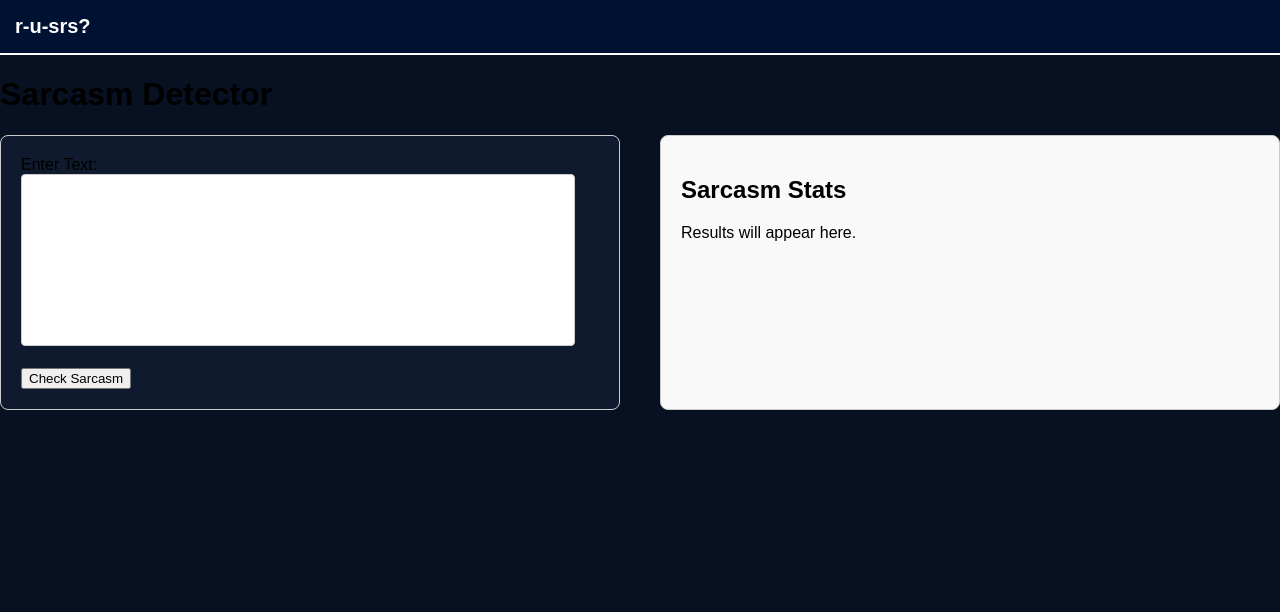
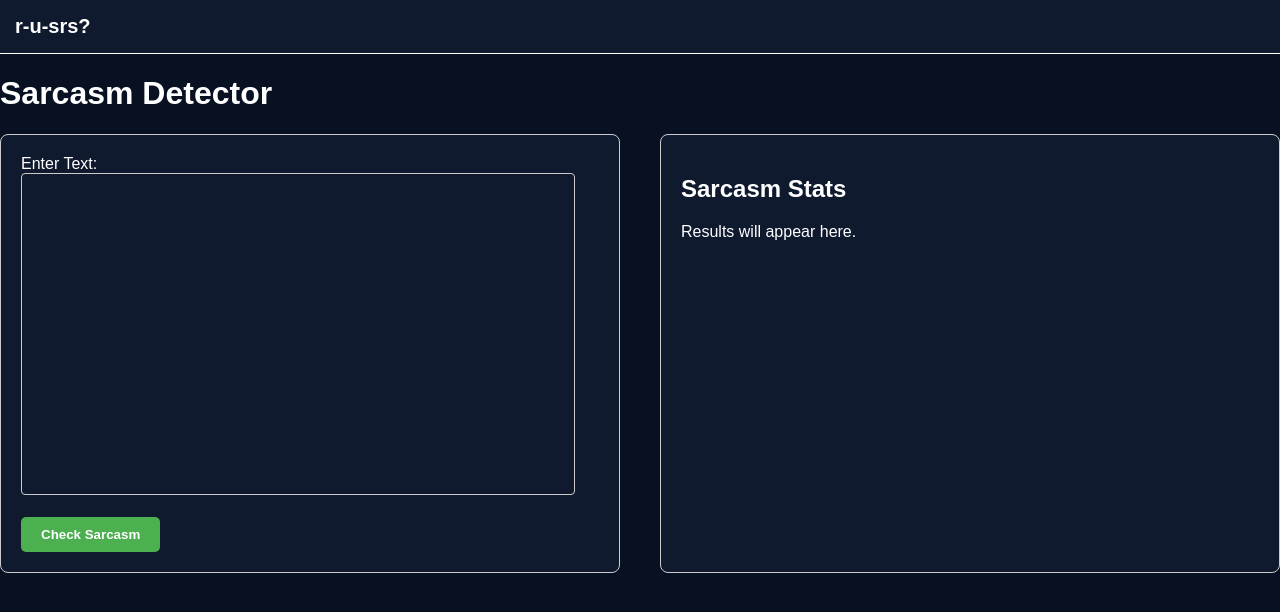
Before and after one commit to AquaGn0me/rusrs, a Flask app: page / in a window 1280 px wide. Shown: the top 612 px of the page. Run offline with Flask 3, Linux system fonts and the light colour scheme.

Commit message:
working on html

```diff
--- a/static/styles.css
+++ b/static/styles.css
@@ -6,16 +6,18 @@ body {
 }
 
 header {
-    background-color: #001232;
+    background-color: #0F1A2E;
     color: white;
     padding: 15px;
     margin: 0;
     text-align: left;
-    border-bottom: 2px solid white;
+    border-bottom: 1px solid white;
     font-size: 20px;
     font-weight: bold;
 }
-
+h1 {
+    color: white;
+}
 .container {
     display: flex; /* Use flexbox for layout */
     gap: 40px; /* Space between the two divs */
@@ -27,18 +29,33 @@ header {
     border: 1px solid #ccc;
     border-radius: 8px;
     background-color: #0F1A2E;
+    color: white;
 }
 
 textarea {
     width: 92%;
-    height: 150px;
+    height: 300px;
     padding: 10px;
     font-size: 16px;
+    background-color: #0F1A2E;
+    color: white;
     border: 1px solid #ccc;
     border-radius: 4px;
     resize: none;
 }
 
-.output-container {
-    background-color: #f9f9f9; /* Light background for the output */
+button {
+    border: none;
+    background-color: #4CAF50; /* Green background color */
+    padding: 10px 20px; /* Add horizontal padding */
+    color: white;
+    font-weight: bold;
+    text-align: center;
+    border-radius: 5px; /* Slightly less rounded corners */
+    cursor: pointer; /* Change cursor to pointer on hover */
+    transition: background-color 0.2s ease; /* Smooth transition for hover effect */
 }
+
+button:hover {
+    background-color: #39813c; /* Darker green on hover */
+}
--- a/templates/index.html
+++ b/templates/index.html
@@ -14,7 +14,7 @@
         <div class="input-container">
             <form id="sarcasmForm">
                 <label for="text_input">Enter Text:</label><br>
-                <textarea id="text_input" name="text" rows="4" cols="50"></textarea><br><br>
+                <textarea id="text_input" name="text" rows="8" cols="50"></textarea><br><br>
                 <button type="submit">Check Sarcasm</button>
             </form>
         </div>
```
